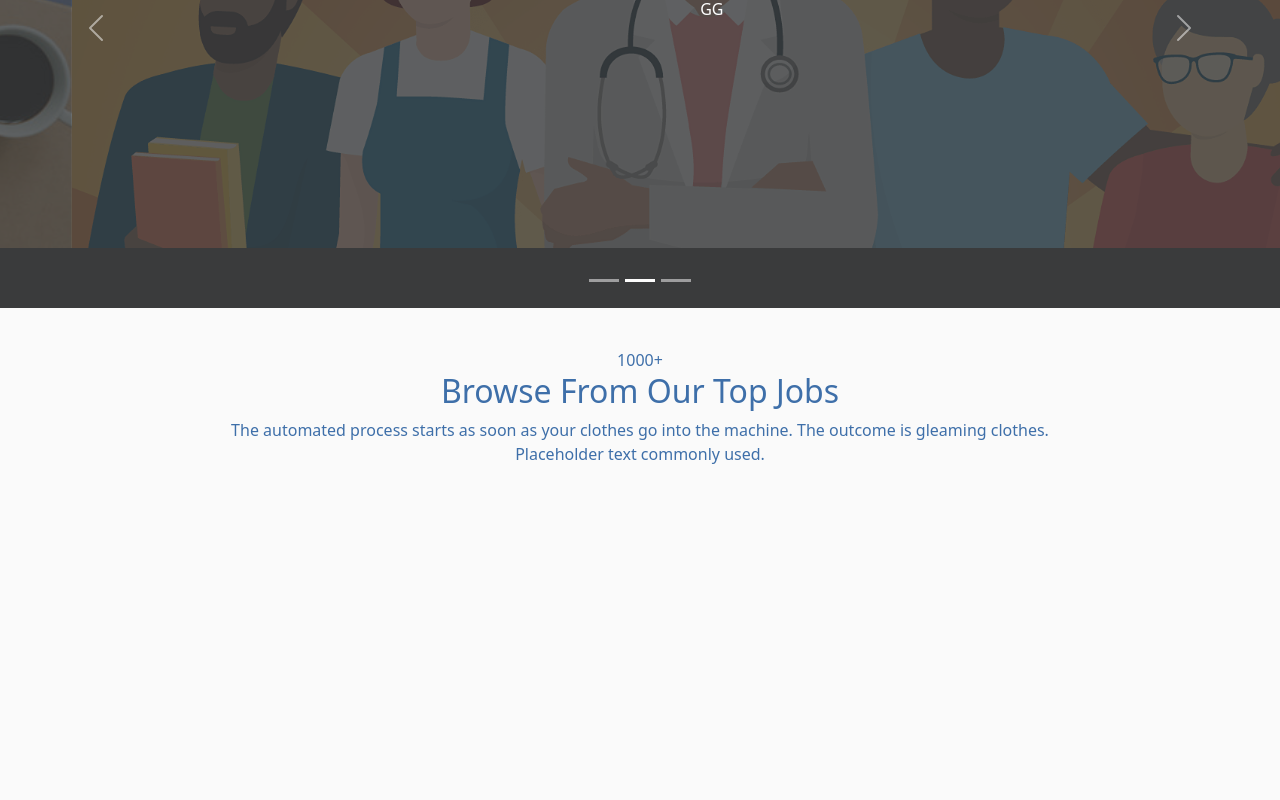
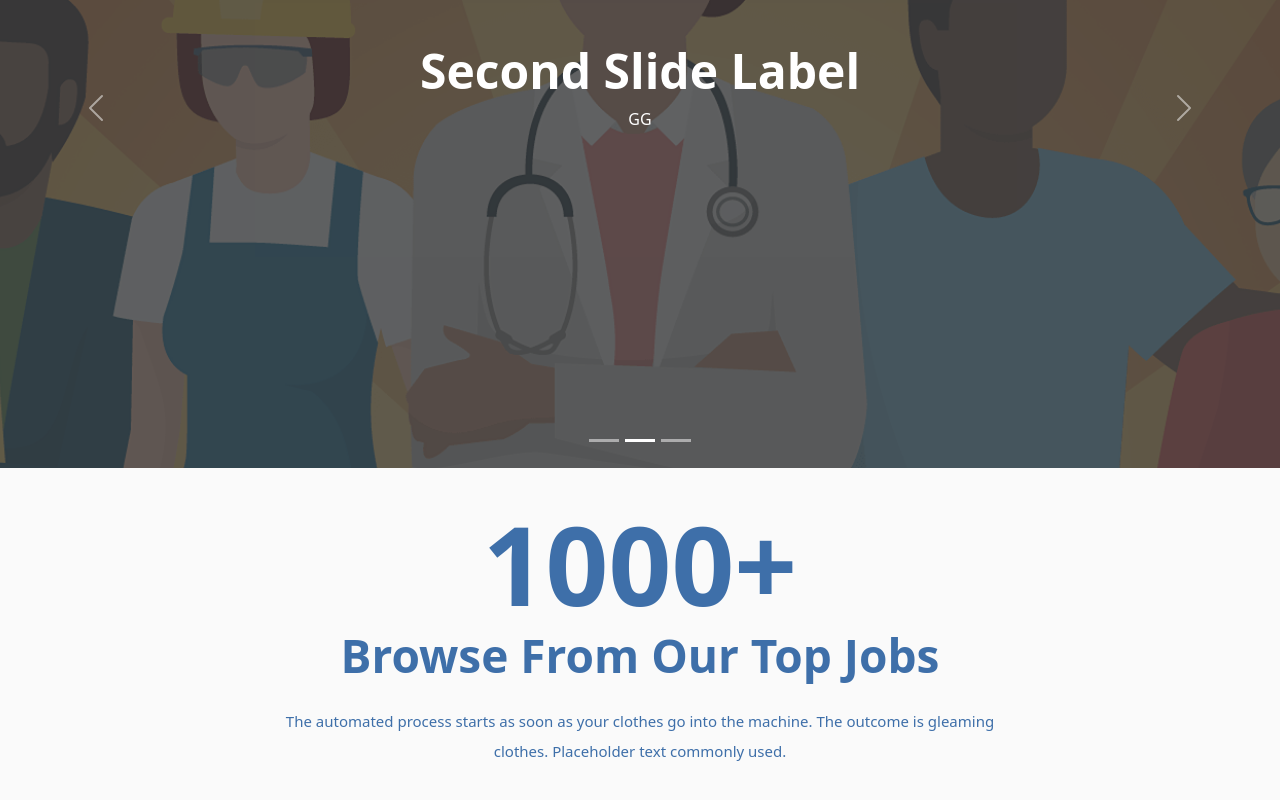
Before and after one commit to Mahmoud-Ramzi5/Jobera, a React (Vite) app in the folder FrontEnd/Web/: page / in a window 1280 px wide. Shown: the part 322-1122 px from the top of the page. Before the commit the page ends 960 px from the top, so only its background shows below. Built offline with nearby package versions, Linux system fonts and the light colour scheme.

Commit message:
index page work

```diff
--- a/FrontEnd/Web/src/pages/Index.jsx
+++ b/FrontEnd/Web/src/pages/Index.jsx
@@ -62,16 +62,11 @@ const Index = () => {
         </Carousel.Item>
       </Carousel>
 
-      <div className={styles.container}>
-        <div className="row justify-content-center">
-          <div className="col-xl-8 col-lg-9 col-md-12">
-
-            <div className="section-tittle section-tittle3 text-center mb-10">
-              <span>1000+</span>
-              <h2>Browse From Our Top Jobs</h2>
-              <p>The automated process starts as soon as your clothes go into the machine. The outcome is gleaming clothes. Placeholder text commonly used.</p>
-            </div>
-          </div>
+      <div className={styles.container1}>
+        <div className={styles.container2}>
+          <span>1000+</span>
+          <h2>Browse From Our Top Jobs</h2>
+          <p>The automated process starts as soon as your clothes go into the machine. The outcome is gleaming clothes. Placeholder text commonly used.</p>
         </div>
       </div>
     </>
--- a/FrontEnd/Web/src/styles/index.module.css
+++ b/FrontEnd/Web/src/styles/index.module.css
@@ -1,14 +1,14 @@
 .carousel {
     top: 70px;
     width: 100%;
-    height: 70vh;
+    height: 90vh;
     background-color: #3A3B3C;
     overflow: hidden;
     position: relative;
 }
 
 .carousel_item {
-    height: 500px;
+    height: 90vh;
 }
 
 .carousel_item,
@@ -89,10 +89,48 @@
     outline: none;
 }
 
-.container {
+.container1 {
+    display: flex;
     width: 100%;
-    height: 300px;
     padding: 10px;
     margin-top: 100px;
+    justify-content: center;
+}
 
+.container2 {
+    display: block;
+    position: relative;
+    text-align: center;
+    width: 60%;
+    min-height: 1px;
+    padding-left: 15px;
+    padding-right: 15px;
+    padding-bottom: 20px;
+    margin-bottom: 10px;
 }
+
+.container2 span {
+    display: block;
+    line-height: 1;
+    font-size: 110px;
+    font-weight: 700;
+    margin-bottom: 10px;
+    color: var(--color-foreground);
+}
+
+.container2 h2 {
+    display: block;
+    font-size: 46px;
+    font-weight: 700;
+    margin-bottom: 23px;
+    text-transform: capitalize;
+    color: var(--color-foreground);
+}
+
+.container2 p {
+    font-size: 15px;
+    font-weight: normal;
+    line-height: 30px;
+    margin-bottom: 15px;
+    color: var(--color-foreground);
+}
```
